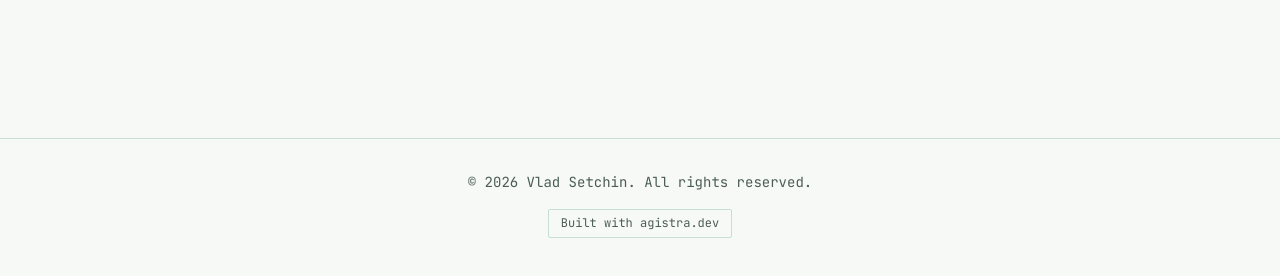
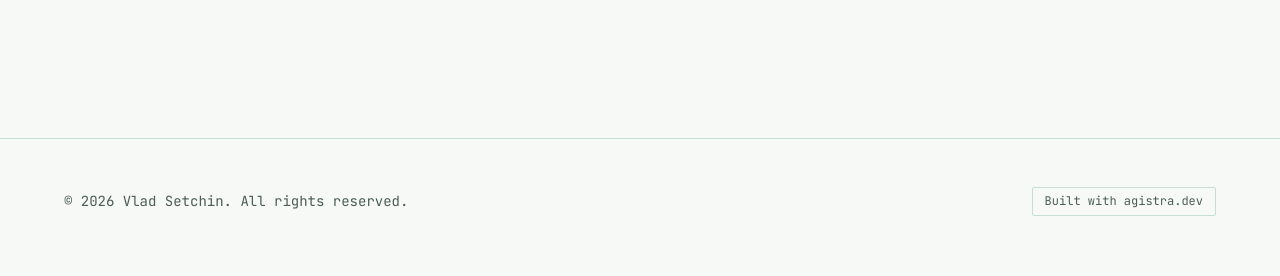
Before and after one commit to vsetchinfc/vladsetchin.me, an Astro site: page / in a window 1280 px wide. Shown: the part 5324-5600 px from the top of the page. Built offline with nearby package versions, Linux system fonts and the light colour scheme; Astro itself is replaced by a stand-in of ours.

Commit message:
fix: right-align attribution link in footer (#29)

```diff
--- a/src/components/Footer.astro
+++ b/src/components/Footer.astro
@@ -1,8 +1,11 @@
 ---
-// Footer component with attribution link
+// Footer component with copyright and attribution link
 ---
 
 <footer class="footer">
+	<p class="copyright">
+		© {new Date().getFullYear()} Vlad Setchin. All rights reserved.
+	</p>
 	<a
 		href="https://github.com/vsetchinfc/agistra.dev"
 		target="_blank"
@@ -15,9 +18,16 @@
 <style>
 	.footer {
 		display: flex;
-		justify-content: center;
+		justify-content: space-between;
 		align-items: center;
 		padding: var(--space-4, 1rem) 0;
+		gap: var(--space-4, 1rem);
+	}
+
+	.copyright {
+		color: var(--color-text-muted);
+		font-size: var(--text-sm);
+		margin: 0;
 	}
 
 	.built-with-link {
@@ -28,6 +38,7 @@
 		border-radius: var(--radius-sm, 0.25rem);
 		padding: var(--space-1) var(--space-3);
 		transition: color 0.2s ease, border-color 0.2s ease;
+		white-space: nowrap;
 	}
 
 	.built-with-link:hover {
--- a/src/layouts/Layout.astro
+++ b/src/layouts/Layout.astro
@@ -197,11 +197,8 @@ const personSchema = JSON.stringify({
 		<footer class="site-footer">
 			<div
 				class="container"
-				style="padding-top: var(--space-8); padding-bottom: var(--space-8); text-align: center;"
+				style="padding-top: var(--space-8); padding-bottom: var(--space-8);"
 			>
-				<p style="color: var(--color-text-muted); font-size: var(--text-sm);">
-					© {new Date().getFullYear()} Vlad Setchin. All rights reserved.
-				</p>
 				<Footer />
 			</div>
 		</footer>
```
